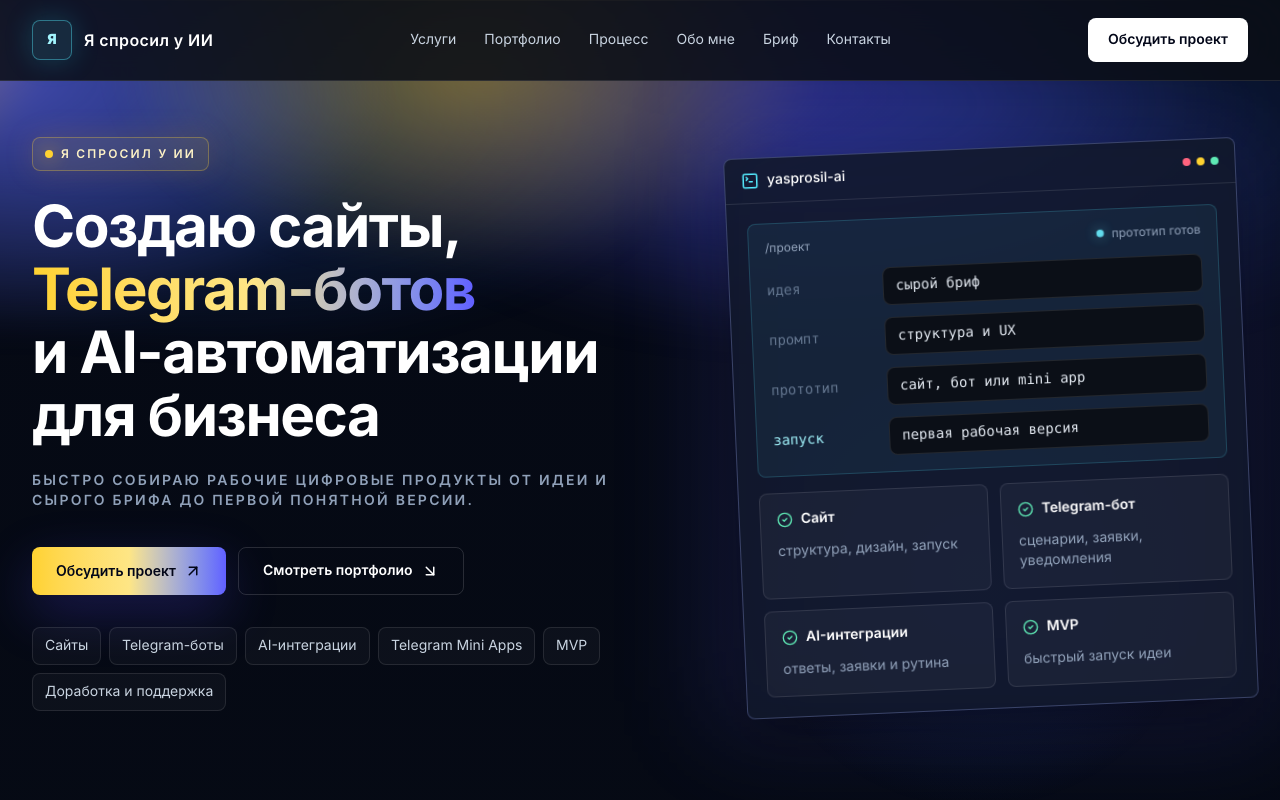
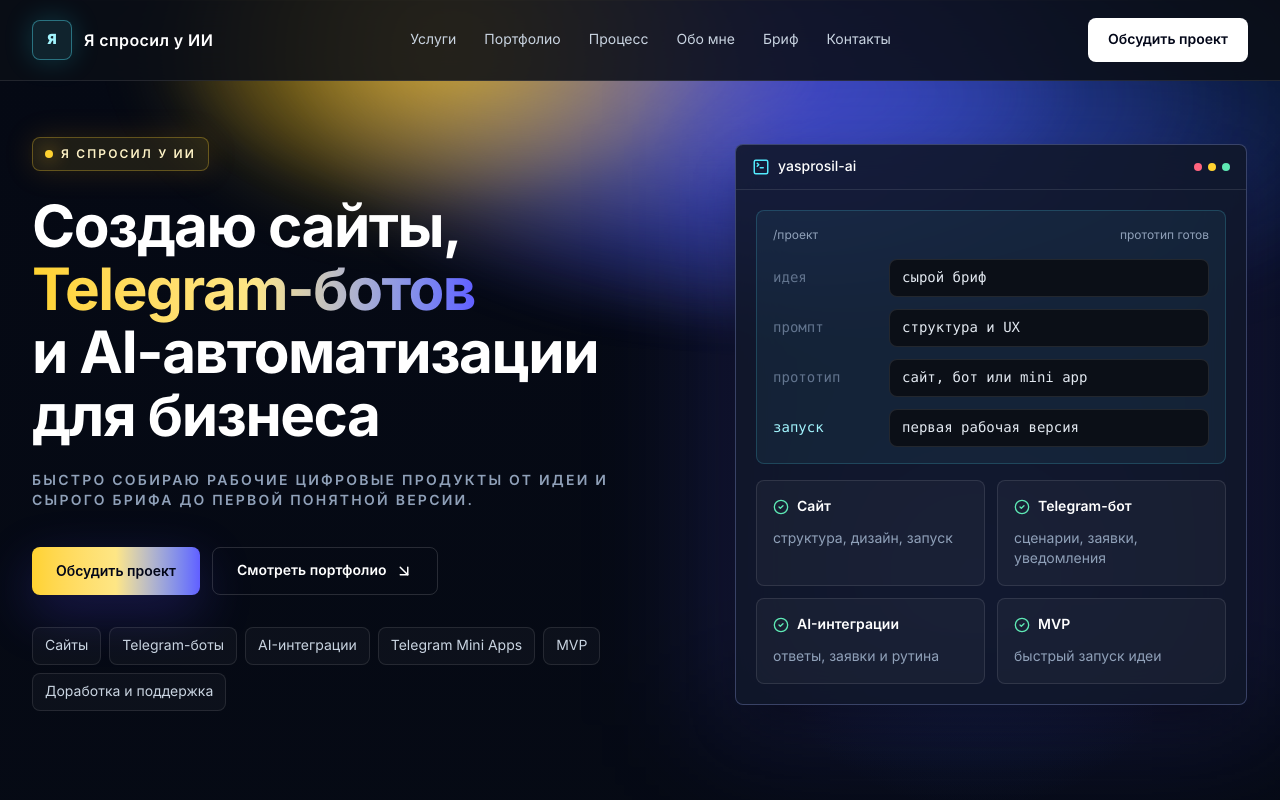
Before and after one commit to yasprosil-ai/portfolio-site, a Next.js app: page / in a window 1280 px wide. Shown: the top 800 px of the page. Built offline with nearby package versions, Linux system fonts and the light colour scheme.

Commit message:
Revert "add subtle hero animations"
This reverts commit cd6562a04ce6719821c26cf84ca072305b9b8c78.

```diff
--- a/app/globals.css
+++ b/app/globals.css
@@ -54,11 +54,6 @@ body {
   filter: blur(18px);
 }
 
-.home-shell::after {
-  animation: page-aurora-drift 18s ease-in-out infinite alternate;
-  transform-origin: center top;
-}
-
 button,
 a,
 input,
@@ -83,136 +78,6 @@ section[id] {
     radial-gradient(ellipse at 53% 26%, rgba(99, 102, 241, 0.64), transparent 25rem),
     radial-gradient(ellipse at 69% 32%, rgba(37, 99, 235, 0.34), transparent 32rem);
   filter: blur(14px);
-  animation: hero-spotlight-drift 16s ease-in-out infinite alternate;
-}
-
-.hero-reveal {
-  opacity: 0;
-  transform: translateY(12px);
-  animation: hero-reveal 680ms cubic-bezier(0.22, 1, 0.36, 1) forwards;
-  animation-delay: var(--hero-delay, 0ms);
-}
-
-.hero-primary-button,
-.hero-secondary-button,
-.hero-pill,
-.hero-mini-card,
-.hero-visual-card {
-  will-change: transform, box-shadow, border-color, background-color;
-}
-
-.hero-primary-button {
-  transition:
-    transform 260ms ease,
-    box-shadow 260ms ease,
-    filter 260ms ease;
-}
-
-.hero-primary-button:hover {
-  transform: scale(1.02);
-  box-shadow:
-    0 22px 58px rgba(79, 70, 229, 0.34),
-    0 0 32px rgba(250, 204, 21, 0.18);
-  filter: brightness(1.03);
-}
-
-.hero-primary-arrow {
-  transition: transform 240ms ease;
-}
-
-.hero-primary-button:hover .hero-primary-arrow {
-  transform: translateX(4px);
-}
-
-.hero-secondary-button {
-  transition:
-    transform 240ms ease,
-    border-color 240ms ease,
-    background-color 240ms ease,
-    box-shadow 240ms ease;
-}
-
-.hero-secondary-button:hover {
-  transform: translateY(-1px);
-  border-color: rgba(255, 255, 255, 0.24);
-  background: rgba(255, 255, 255, 0.06);
-  box-shadow: 0 10px 28px rgba(15, 23, 42, 0.22);
-}
-
-.hero-secondary-arrow {
-  transition: transform 240ms ease;
-}
-
-.hero-secondary-button:hover .hero-secondary-arrow {
-  transform: translateX(3px);
-}
-
-.hero-pill {
-  transition:
-    transform 220ms ease,
-    border-color 220ms ease,
-    background-color 220ms ease,
-    box-shadow 220ms ease,
-    color 220ms ease;
-}
-
-.hero-pill:hover {
-  transform: translateY(-2px);
-  border-color: rgba(255, 255, 255, 0.22);
-  background: rgba(255, 255, 255, 0.07);
-  box-shadow: 0 0 22px rgba(103, 232, 249, 0.08);
-  color: #fff;
-}
-
-.hero-visual-shell {
-  animation: hero-card-float 6.2s ease-in-out infinite alternate;
-}
-
-.hero-visual-card {
-  transition:
-    transform 420ms ease,
-    border-color 280ms ease,
-    box-shadow 320ms ease;
-}
-
-.hero-visual-shell:hover .hero-visual-card {
-  transform: rotate(0deg) scale(1.01);
-  border-color: rgba(165, 180, 252, 0.36);
-  box-shadow:
-    0 32px 72px rgba(0, 0, 0, 0.44),
-    0 0 30px rgba(103, 232, 249, 0.08);
-}
-
-.hero-visual-glow {
-  animation: hero-glow-breathe 6.2s ease-in-out infinite alternate;
-}
-
-.hero-status-dot {
-  width: 0.45rem;
-  height: 0.45rem;
-  border-radius: 9999px;
-  background: #67e8f9;
-  box-shadow: 0 0 10px rgba(103, 232, 249, 0.55);
-  animation: hero-status-pulse 2.6s ease-in-out infinite;
-}
-
-.hero-mini-card {
-  opacity: 0;
-  transform: translateY(8px);
-  animation: hero-mini-card-reveal 560ms cubic-bezier(0.22, 1, 0.36, 1) forwards;
-  animation-delay: var(--card-delay, 0ms);
-  transition:
-    transform 240ms ease,
-    border-color 240ms ease,
-    box-shadow 240ms ease,
-    background-color 240ms ease;
-}
-
-.hero-mini-card:hover {
-  transform: translateY(-3px);
-  border-color: rgba(165, 243, 252, 0.28);
-  box-shadow: 0 14px 34px rgba(8, 15, 32, 0.28);
-  background: rgba(255, 255, 255, 0.045);
 }
 
 .reveal-card {
@@ -275,90 +140,6 @@ section[id] {
   to {
     opacity: 1;
     transform: translateY(0);
-  }
-}
-
-@keyframes hero-reveal {
-  from {
-    opacity: 0;
-    transform: translateY(12px);
-  }
-
-  to {
-    opacity: 1;
-    transform: translateY(0);
-  }
-}
-
-@keyframes hero-mini-card-reveal {
-  from {
-    opacity: 0;
-    transform: translateY(8px);
-  }
-
-  to {
-    opacity: 1;
-    transform: translateY(0);
-  }
-}
-
-@keyframes hero-card-float {
-  from {
-    transform: translateY(-4px);
-  }
-
-  to {
-    transform: translateY(4px);
-  }
-}
-
-@keyframes hero-glow-breathe {
-  from {
-    opacity: 0.42;
-    transform: scale(0.98);
-    filter: blur(42px);
-  }
-
-  to {
-    opacity: 0.7;
-    transform: scale(1.04);
-    filter: blur(50px);
-  }
-}
-
-@keyframes hero-status-pulse {
-  0%, 100% {
-    opacity: 0.72;
-    transform: scale(0.95);
-    box-shadow: 0 0 8px rgba(103, 232, 249, 0.38);
-  }
-
-  50% {
-    opacity: 1;
-    transform: scale(1.1);
-    box-shadow:
-      0 0 14px rgba(103, 232, 249, 0.65),
-      0 0 24px rgba(52, 211, 153, 0.12);
-  }
-}
-
-@keyframes page-aurora-drift {
-  from {
-    transform: translate3d(0, 0, 0) scale(1);
-  }
-
-  to {
-    transform: translate3d(0, 14px, 0) scale(1.03);
-  }
-}
-
-@keyframes hero-spotlight-drift {
-  from {
-    transform: translate3d(-50%, 0, 0);
-  }
-
-  to {
-    transform: translate3d(-50%, 12px, 0);
   }
 }
 
@@ -462,19 +243,6 @@ section[id] {
   animation: icon-pulse-glow 2s ease-in-out infinite;
 }
 
-@media (min-width: 1024px) {
-  .hero-visual-card {
-    transform: rotate(-2.5deg);
-    transform-origin: center center;
-  }
-}
-
-@media (max-width: 1023px) {
-  .hero-visual-card {
-    transform: none;
-  }
-}
-
 @media (prefers-reduced-motion: reduce) {
   *,
   *::before,
@@ -489,27 +257,4 @@ section[id] {
     opacity: 1 !important;
     transform: none !important;
   }
-
-  .hero-reveal,
-  .hero-mini-card {
-    opacity: 1 !important;
-    transform: none !important;
-  }
-
-  .hero-visual-shell,
-  .hero-visual-glow,
-  .hero-spotlight,
-  .home-shell::after,
-  .hero-status-dot {
-    animation: none !important;
-    transform: none !important;
-  }
-
-  .hero-primary-button:hover,
-  .hero-secondary-button:hover,
-  .hero-pill:hover,
-  .hero-mini-card:hover,
-  .hero-visual-shell:hover .hero-visual-card {
-    transform: none !important;
-  }
 }
--- a/app/page.jsx
+++ b/app/page.jsx
@@ -11,7 +11,7 @@ import Footer from "../components/Footer.jsx";
 
 export default function Home() {
   return (
-    <div className="site-shell home-shell min-h-dvh w-full max-w-full overflow-x-hidden text-[#F9FAFB] antialiased selection:bg-amber-300 selection:text-slate-950">
+    <div className="site-shell min-h-dvh w-full max-w-full overflow-x-hidden text-[#F9FAFB] antialiased selection:bg-amber-300 selection:text-slate-950">
       <Header />
       <main>
         <Hero />
--- a/components/BriefModal.jsx
+++ b/components/BriefModal.jsx
@@ -69,7 +69,7 @@ function BriefModalOverlay({ onClose }) {
 
 // Кнопка-триггер — переиспользуется на всех страницах услуг.
 // className и children можно переопределить через пропсы.
-export function BriefModalTrigger({ label = "Обсудить проект", className, children }) {
+export function BriefModalTrigger({ label = "Обсудить проект", className }) {
   const { open } = useBriefModal();
 
   const defaultClass =
@@ -77,7 +77,7 @@ export function BriefModalTrigger({ label = "Обсудить проект", cla
 
   return (
     <button type="button" onClick={open} className={className ?? defaultClass}>
-      {children ?? label}
+      {label}
     </button>
   );
 }
--- a/components/Hero.jsx
+++ b/components/Hero.jsx
@@ -1,4 +1,4 @@
-import { ArrowDownRight, ArrowUpRight, CheckCircle2, TerminalSquare } from "lucide-react";
+import { ArrowDownRight, CheckCircle2, TerminalSquare } from "lucide-react";
 import { BriefModalTrigger } from "./BriefModal.jsx";
 
 export default function Hero() {
@@ -12,17 +12,11 @@ export default function Hero() {
 
       <div className="mx-auto grid min-h-[calc(96dvh-5rem)] w-full max-w-7xl grid-cols-1 items-center gap-12 px-4 py-10 sm:px-6 lg:grid-cols-[minmax(0,1.12fr)_minmax(0,0.88fr)] lg:px-8 lg:py-14">
         <div className="min-w-0 max-w-full lg:max-w-4xl">
-          <p
-            className="hero-reveal mb-6 inline-flex items-center gap-2 rounded-lg border border-amber-300/30 bg-amber-300/10 px-3 py-2 text-xs font-semibold uppercase tracking-[0.18em] text-amber-100 shadow-[0_0_30px_rgba(245,158,11,0.16)]"
-            style={{ "--hero-delay": "60ms" }}
-          >
+          <p className="mb-6 inline-flex items-center gap-2 rounded-lg border border-amber-300/30 bg-amber-300/10 px-3 py-2 text-xs font-semibold uppercase tracking-[0.18em] text-amber-100 shadow-[0_0_30px_rgba(245,158,11,0.16)]">
             <span className="size-2 rounded-full bg-amber-300 shadow-[0_0_18px_rgba(251,191,36,0.9)]" />
             Я спросил у ИИ
           </p>
-          <h1
-            className="hero-reveal w-full max-w-full break-words text-[2rem] font-bold leading-[1.08] tracking-tight text-white sm:text-5xl lg:max-w-[48rem] lg:text-[3.65rem]"
-            style={{ "--hero-delay": "150ms" }}
-          >
+          <h1 className="w-full max-w-full break-words text-[2rem] font-bold leading-[1.08] tracking-tight text-white sm:text-5xl lg:max-w-[48rem] lg:text-[3.65rem]">
             Создаю сайты,{" "}
             <span className="bg-gradient-to-r from-amber-300 via-amber-200 to-indigo-500 bg-clip-text text-transparent">
               Telegram-ботов
@@ -30,30 +24,25 @@ export default function Hero() {
             <br />
             и AI-автоматизации для бизнеса
           </h1>
-          <p
-            className="hero-reveal mt-6 max-w-2xl text-xs font-semibold uppercase tracking-[0.16em] text-slate-400 sm:text-sm"
-            style={{ "--hero-delay": "250ms" }}
-          >
+          <p className="mt-6 max-w-2xl text-xs font-semibold uppercase tracking-[0.16em] text-slate-400 sm:text-sm">
             Быстро собираю рабочие цифровые продукты от идеи и сырого брифа до первой понятной версии.
           </p>
 
-          <div className="hero-reveal mt-9 flex flex-col gap-3 sm:flex-row" style={{ "--hero-delay": "340ms" }}>
+          <div className="mt-9 flex flex-col gap-3 sm:flex-row">
             <BriefModalTrigger
-              className="hero-primary-button inline-flex min-h-12 w-full items-center justify-center gap-2 rounded-lg bg-gradient-to-r from-amber-300 via-amber-200 to-indigo-500 px-6 text-sm font-semibold text-slate-950 shadow-[0_18px_52px_rgba(79,70,229,0.28)] sm:w-auto"
-            >
-              <span>Обсудить проект</span>
-              <ArrowUpRight size={18} className="hero-primary-arrow" />
-            </BriefModalTrigger>
+              label="Обсудить проект"
+              className="inline-flex min-h-12 w-full items-center justify-center gap-2 rounded-lg bg-gradient-to-r from-amber-300 via-amber-200 to-indigo-500 px-6 text-sm font-semibold text-slate-950 shadow-[0_18px_52px_rgba(79,70,229,0.28)] transition hover:brightness-110 active:translate-y-px sm:w-auto"
+            />
             <a
               href="#projects"
-              className="hero-secondary-button inline-flex min-h-12 w-full items-center justify-center gap-2 rounded-lg border border-white/14 px-6 text-sm font-semibold text-white sm:w-auto"
+              className="inline-flex min-h-12 w-full items-center justify-center gap-2 rounded-lg border border-white/14 px-6 text-sm font-semibold text-white transition hover:border-white/30 hover:bg-white/6 active:translate-y-px sm:w-auto"
             >
               Смотреть портфолио
-              <ArrowDownRight size={18} className="hero-secondary-arrow" />
+              <ArrowDownRight size={18} />
             </a>
           </div>
 
-          <div className="hero-reveal mt-8 flex max-w-full flex-wrap gap-2 text-sm text-slate-300" style={{ "--hero-delay": "430ms" }}>
+          <div className="mt-8 flex max-w-full flex-wrap gap-2 text-sm text-slate-300">
             {[
               ["Сайты", "/services/websites"],
               ["Telegram-боты", "/services/telegram-bots"],
@@ -65,7 +54,7 @@ export default function Hero() {
               <a
                 key={item}
                 href={href}
-                className="hero-pill rounded-lg border border-white/10 bg-white/[0.03] px-3 py-2"
+                className="rounded-lg border border-white/10 bg-white/[0.03] px-3 py-2 transition hover:border-white/22 hover:bg-white/[0.07] hover:text-white active:scale-95"
               >
                 {item}
               </a>
@@ -73,13 +62,9 @@ export default function Hero() {
           </div>
         </div>
 
-        <div
-          className="hero-reveal relative mx-auto w-full min-w-0 max-w-full sm:max-w-[32rem] lg:ml-auto"
-          style={{ "--hero-delay": "520ms" }}
-        >
-          <div className="hero-visual-glow absolute -inset-5 rounded-[8px] bg-indigo-500/20 blur-3xl" />
-          <div className="hero-visual-shell">
-            <div className="hero-visual-card relative overflow-hidden rounded-lg border border-indigo-300/28 bg-[#10172A]/88 shadow-2xl shadow-black/40 backdrop-blur-xl">
+        <div className="relative mx-auto w-full min-w-0 max-w-full sm:max-w-[32rem] lg:ml-auto">
+          <div className="absolute -inset-5 rounded-[8px] bg-indigo-500/20 blur-3xl" />
+          <div className="relative overflow-hidden rounded-lg border border-indigo-300/28 bg-[#10172A]/88 shadow-2xl shadow-black/40 backdrop-blur-xl">
             <div className="flex items-center justify-between border-b border-white/10 px-4 py-3">
               <div className="flex items-center gap-2 text-sm font-medium text-white">
                 <TerminalSquare size={18} className="text-cyan-300" />
@@ -95,10 +80,7 @@ export default function Hero() {
               <div className="rounded-lg border border-cyan-300/18 bg-cyan-300/6 p-4">
                 <div className="mb-4 flex items-center justify-between text-xs text-slate-400">
                   <span>/проект</span>
-                  <span className="inline-flex items-center gap-2">
-                    <span className="hero-status-dot" aria-hidden="true" />
-                    прототип готов
-                  </span>
+                  <span>прототип готов</span>
                 </div>
                 <div className="min-w-0 space-y-3 font-mono text-sm">
                   <FlowLine label="идея" value="сырой бриф" />
@@ -114,12 +96,8 @@ export default function Hero() {
                   ["Telegram-бот", "сценарии, заявки, уведомления"],
                   ["AI-интеграции", "ответы, заявки и рутина"],
                   ["MVP", "быстрый запуск идеи"],
-                ].map(([title, text], index) => (
-                  <div
-                    key={title}
-                    className="hero-mini-card rounded-lg border border-white/10 bg-white/[0.035] p-4"
-                    style={{ "--card-delay": `${620 + index * 90}ms` }}
-                  >
+                ].map(([title, text]) => (
+                  <div key={title} className="rounded-lg border border-white/10 bg-white/[0.035] p-4">
                     <div className="mb-3 flex items-center gap-2 text-sm font-semibold text-white">
                       <CheckCircle2 size={16} className="text-emerald-300" />
                       {title}
@@ -129,7 +107,6 @@ export default function Hero() {
                 ))}
               </div>
             </div>
-          </div>
           </div>
         </div>
       </div>
```
